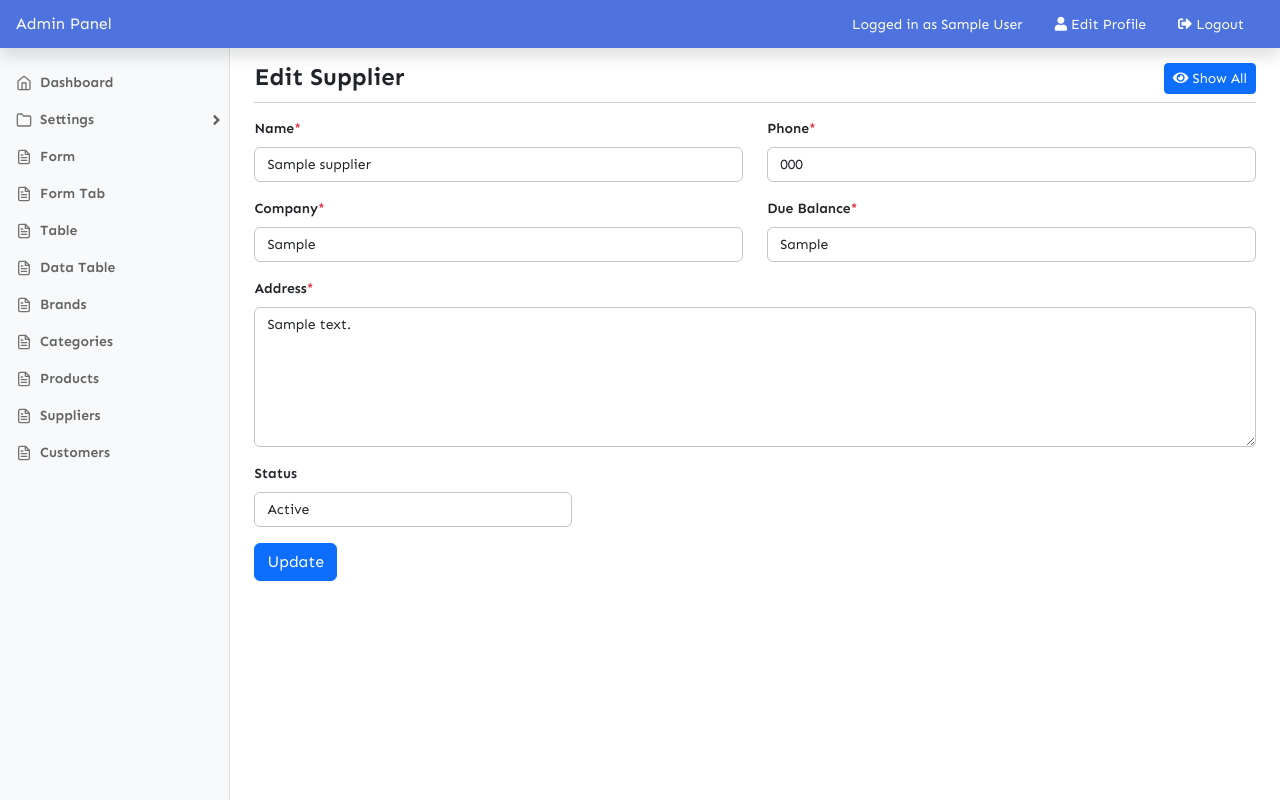
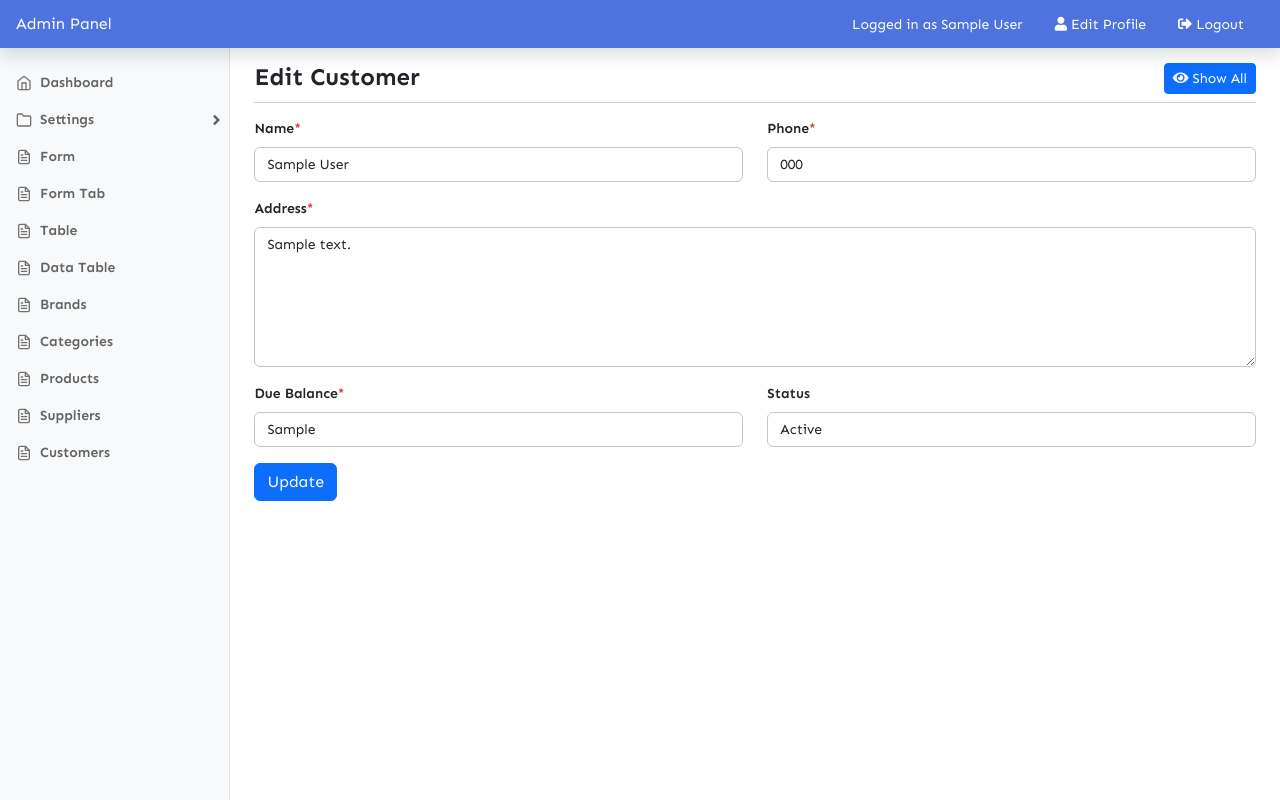
Before and after one commit to webkawsar/w3-php-laravel, a PHP site: page /w3-php-laravel/class-16/stock-management/customers/edit.php?id=1 in a window 1280 px wide. Run offline with PHP 8.4, Linux system fonts and the light colour scheme; the visitor is signed in with stand-in values (Sample User, id 1); tables that the repository leaves empty or names only in its code hold one stand-in row (values such as "Sample post"); some libraries are stand-ins or nearby versions.

Commit message:
edit, delete feature implemented

```diff
--- a/class-16/stock-management/customers/add.php
+++ b/class-16/stock-management/customers/add.php
@@ -27,7 +27,7 @@
                 throw new Exception("Due Balance is required");
             }
 
-            // check if customer name already exists
+            // check if customer phone already exists
             $sql = "SELECT * FROM customers WHERE phone = ?";
             $stmt = $pdo->prepare($sql);
             $stmt->execute([$phone]);
--- a/class-16/stock-management/customers/edit.php
+++ b/class-16/stock-management/customers/edit.php
@@ -1,5 +1,7 @@
 <?php include '../header.php'; ?>
 <?php include '../top.php'; ?>
+
+<!-- is_numeric method -->
 
 <?php
 
@@ -8,31 +10,30 @@
         $id = $_GET['id'];
         if(!isset($id)) {
             $_SESSION['error'] = "Invalid request";
-            header("Location: " . BASE_URL . "/suppliers/index.php");
+            header("Location: " . BASE_URL . "/customers/index.php");
             exit();
         }
 
-        // fetch supplier data
-        $sql = "SELECT * FROM suppliers WHERE id = ?";
+        // fetch customer data
+        $sql = "SELECT * FROM customers WHERE id = ?";
         $stmt = $pdo->prepare($sql);
         $stmt->execute([$id]);
-        $supplier = $stmt->fetch(PDO::FETCH_ASSOC);
+        $customer = $stmt->fetch(PDO::FETCH_ASSOC);
 
-        if(!$supplier) {
-            throw new Exception("Supplier not found");
+        if(!$customer) {
+            throw new Exception("Customer not found");
         }
 
     } catch (Exception $e) {
         $_SESSION['error'] = $e->getMessage();
-        header("Location: " . BASE_URL . "/suppliers/index.php");
+        header("Location: " . BASE_URL . "/customers/index.php");
         exit();
     }
 
 
-    if(isset($_POST['supplier_edit_form_submit'])) {
+    if(isset($_POST['customer_edit_form_submit'])) {
         $name = trim($_POST['name']);
         $phone = trim($_POST['phone']);
-        $company = trim($_POST['company']);
         $address = trim($_POST['address']);
         $due_balance = trim($_POST['due_balance']);
         $status = $_POST['status'];
@@ -46,10 +47,6 @@
                 throw new Exception("Phone is required");
             }
 
-            if(empty($company)) {
-                throw new Exception("Company is required");
-            }
-
             if(empty($address)) {
                 throw new Exception("Address is required");
             }
@@ -58,20 +55,20 @@
                 throw new Exception("Due Balance is required");
             }
 
-            // check if supplier name already exists
-            $sql = "SELECT * FROM suppliers WHERE name = ? AND id != ?";
+            // check if customer phone already exists
+            $sql = "SELECT * FROM customers WHERE phone = ? AND id != ?";
             $stmt = $pdo->prepare($sql);
-            $stmt->execute([$name, $id]);
+            $stmt->execute([$phone, $id]);
             if($stmt->rowCount() > 0) {
-                throw new Exception("Supplier name already exists");
+                throw new Exception("Customer phone already exists");
             }
 
-            $sql = "UPDATE suppliers SET name = ?, phone = ?, company = ?, address = ?, due_balance = ?, status = ? WHERE id = ?";
+            $sql = "UPDATE customers SET name = ?, phone = ?, address = ?, due_balance = ?, status = ? WHERE id = ?";
             $stmt = $pdo->prepare($sql);
-            $stmt->execute([$name, $phone, $company, $address, $due_balance, $status, $id]);
+            $stmt->execute([$name, $phone, $address, $due_balance, $status, $id]);
 
-            $_SESSION['success'] = "Supplier updated successfully!";
-            header("Location: " . BASE_URL . "/suppliers/index.php");
+            $_SESSION['success'] = "Customer updated successfully!";
+            header("Location: " . BASE_URL . "/customers/index.php");
             exit();
 
         } catch (Exception $e) {
@@ -88,47 +85,42 @@
         <main class="col-md-9 ms-sm-auto col-lg-9 px-md-4 pb-3">
 
             <h1 class="page-heading">
-                Edit Supplier
-                <a href="<?php echo BASE_URL ?>/suppliers/index.php" class="btn btn-primary btn-sm right"><i class="fas fa-eye"></i> Show All</a>
+                Edit Customer
+                <a href="<?php echo BASE_URL ?>/customers/index.php" class="btn btn-primary btn-sm right"><i class="fas fa-eye"></i> Show All</a>
             </h1>
 
             <form action="" method="POST">
                 <div class="row">
                     <div class="col-md-6 mb-3">
                         <label for="" class="form-label">Name<span class="text-danger">*</span></label>
-                        <input type="text" name="name" class="form-control" value="<?php echo $supplier['name']; ?>">
+                        <input type="text" name="name" class="form-control" value="<?php echo $customer['name']; ?>">
                     </div>
 
                     <div class="col-md-6 mb-3">
                         <label for="" class="form-label">Phone<span class="text-danger">*</span></label>
-                        <input type="text" name="phone" class="form-control" value="<?php echo $supplier['phone']; ?>">
+                        <input type="text" name="phone" class="form-control" value="<?php echo $customer['phone']; ?>">
                     </div>
 
-                    <div class="col-md-6 mb-3">
-                        <label for="" class="form-label">Company<span class="text-danger">*</span></label>
-                        <input type="text" name="company" class="form-control" value="<?php echo $supplier['company']; ?>">
+                    <div class="col-md-12 mb-3">
+                        <label for="" class="form-label">Address<span class="text-danger">*</span></label>
+                        <textarea name="address" class="form-control" cols="30" rows="6"><?php echo $customer['address']; ?></textarea>
                     </div>
 
                     <div class="col-md-6 mb-3">
                         <label for="" class="form-label">Due Balance<span class="text-danger">*</span></label>
-                        <input type="text" name="due_balance" class="form-control" value="<?php echo $supplier['due_balance']; ?>">
+                        <input type="text" name="due_balance" class="form-control" value="<?php echo $customer['due_balance']; ?>">
                     </div>
 
-                    <div class="col-md-12 mb-3">
-                        <label for="" class="form-label">Address<span class="text-danger">*</span></label>
-                        <textarea name="address" class="form-control" cols="30" rows="6"><?php echo $supplier['address']; ?></textarea>
-                    </div>
-
-                    <div class="col-md-4 mb-3">
+                    <div class="col-md-6 mb-3">
                         <label for="" class="form-label">Status</label>
                         <select name="status" class="form-control select2">
-                            <option value="Active" <?php echo ($supplier['status'] === 'Active') ? 'selected' : ''; ?>>Active</option>
-                            <option value="Inactive" <?php echo ($supplier['status'] === 'Inactive') ? 'selected' : ''; ?>>Inactive</option>
+                            <option value="Active" <?php echo ($customer['status'] === 'Active') ? 'selected' : ''; ?>>Active</option>
+                            <option value="Inactive" <?php echo ($customer['status'] === 'Inactive') ? 'selected' : ''; ?>>Inactive</option>
                         </select>
                     </div>
 
                     <div class="col-md-12 mb-3">
-                        <button type="submit" name="supplier_edit_form_submit" class="btn btn-primary">Update</button>
+                        <button type="submit" name="customer_edit_form_submit" class="btn btn-primary">Update</button>
                     </div>
                 </div>
             </form>
--- a/class-16/stock-management/customers/index.php
+++ b/class-16/stock-management/customers/index.php
@@ -52,9 +52,9 @@
                                     </span>
                                 </td>
                                 <td>
-                                    <a href="<?php echo BASE_URL ?>/customers/edit.php?id=<?php echo $supplier['id']; ?>" class="btn btn-sm btn-primary"><i class="fas fa-edit"></i> Edit</a>
+                                    <a href="<?php echo BASE_URL ?>/customers/edit.php?id=<?php echo $customer['id']; ?>" class="btn btn-sm btn-primary"><i class="fas fa-edit"></i> Edit</a>
 
-                                    <a href="<?php echo BASE_URL ?>/customers/delete.php?id=<?php echo $supplier['id']; ?>" class="btn btn-sm btn-danger" onclick="return confirm('Are you sure?');"><i class="fas fa-trash"></i> Delete</a>
+                                    <a href="<?php echo BASE_URL ?>/customers/delete.php?id=<?php echo $customer['id']; ?>" class="btn btn-sm btn-danger" onclick="return confirm('Are you sure?');"><i class="fas fa-trash"></i> Delete</a>
                                 </td>
                             </tr>
                         <?php endforeach; ?>
```
Also changed, not shown: class-16/stock-management/customers/delete.php (+10 -10 lines).
